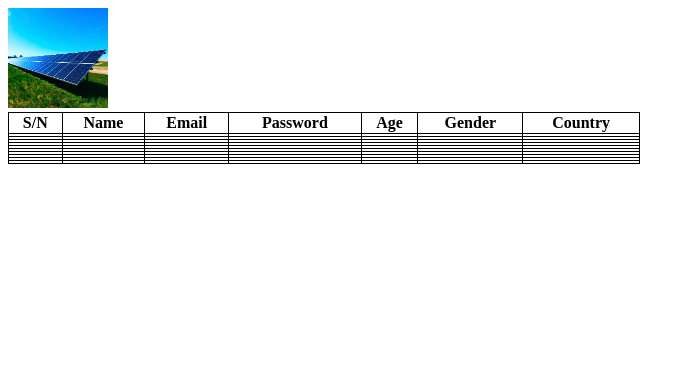
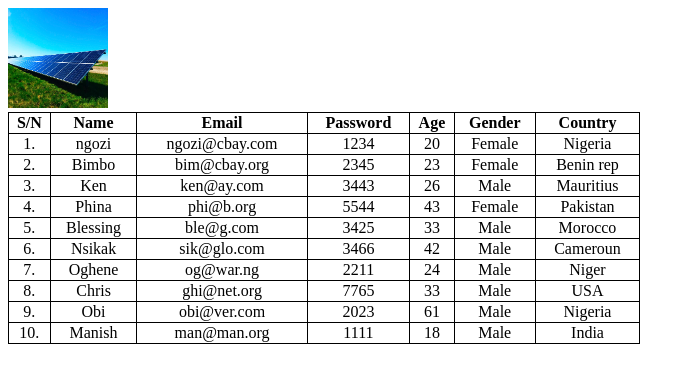
Before and after one commit to joannotaru/Assignment2, a plain HTML site: page index.html in a window 1280 px wide. Shown: the whole page, without its empty margins (0-695 px from the left). Drawn offline with Linux system fonts and the light colour scheme.

Commit message:
assignment2

```diff
--- a/index.html
+++ b/index.html
@@ -38,103 +38,103 @@
     </tr>
 
     <tr>
-        <td></td>
-        <td></td>
-        <td></td>
-        <td></td>
-        <td></td>
-        <td></td>
-        <td></td>
+        <td>1.</td>
+        <td>ngozi</td>
+        <td>ngozi@cbay.com</td>
+        <td>1234</td>
+        <td>20</td>
+        <td>Female</td>
+        <td>Nigeria</td>
 
     </tr>
     <tr>
-        <td></td>
-        <td></td>
-        <td></td>
-        <td></td>
-        <td></td>
-        <td></td>
-        <td></td>
+        <td>2.</td>
+        <td>Bimbo</td>
+        <td>bim@cbay.org</td>
+        <td>2345</td>
+        <td>23</td>
+        <td>Female</td>
+        <td>Benin rep</td>
 
     </tr>
     <tr>
-        <td></td>
-        <td></td>
-        <td></td>
-        <td></td>
-        <td></td>
-        <td></td>
-        <td></td>
+        <td>3.</td>
+        <td>Ken</td>
+        <td>ken@ay.com</td>
+        <td>3443</td>
+        <td>26</td>
+        <td>Male</td>
+        <td>Mauritius</td>
 
     </tr>
     <tr>
-        <td></td>
-        <td></td>
-        <td></td>
-        <td></td>
-        <td></td>
-        <td></td>
-        <td></td>
+        <td>4.</td>
+        <td>Phina</td>
+        <td>phi@b.org</td>
+        <td>5544</td>
+        <td>43</td>
+        <td>Female</td>
+        <td>Pakistan</td>
 
     </tr>
     <tr>
-        <td></td>
-        <td></td>
-        <td></td>
-        <td></td>
-        <td></td>
-        <td></td>
-        <td></td>
+        <td>5.</td>
+        <td>Blessing</td>
+        <td>ble@g.com</td>
+        <td>3425</td>
+        <td>33</td>
+        <td>Male</td>
+        <td>Morocco</td>
 
     </tr>
     <tr>
-        <td></td>
-        <td></td>
-        <td></td>
-        <td></td>
-        <td></td>
-        <td></td>
-        <td></td>
+        <td>6.</td>
+        <td>Nsikak</td>
+        <td>sik@glo.com</td>
+        <td>3466</td>
+        <td>42</td>
+        <td>Male</td>
+        <td>Cameroun</td>
 
     </tr>
     <tr>
-        <td></td>
-        <td></td>
-        <td></td>
-        <td></td>
-        <td></td>
-        <td></td>
-        <td></td>
+        <td>7.</td>
+        <td>Oghene</td>
+        <td>og@war.ng</td>
+        <td>2211</td>
+        <td>24</td>
+        <td>Male</td>
+        <td>Niger</td>
 
     </tr>
     <tr>
-        <td></td>
-        <td></td>
-        <td></td>
-        <td></td>
-        <td></td>
-        <td></td>
-        <td></td>
+        <td>8.</td>
+        <td>Chris</td>
+        <td>ghi@net.org</td>
+        <td>7765</td>
+        <td>33</td>
+        <td>Male</td>
+        <td>USA</td>
 
     </tr>
     <tr>
-        <td></td>
-        <td></td>
-        <td></td>
-        <td></td>
-        <td></td>
-        <td></td>
-        <td></td>
+        <td>9.</td>
+        <td>Obi</td>
+        <td>obi@ver.com</td>
+        <td>2023</td>
+        <td>61</td>
+        <td>Male</td>
+        <td>Nigeria</td>
 
     </tr>
     <tr>
-        <td></td>
-        <td></td>
-        <td></td>
-        <td></td>
-        <td></td>
-        <td></td>
-        <td></td>
+        <td>10.</td>
+        <td>Manish</td>
+        <td>man@man.org</td>
+        <td>1111</td>
+        <td>18</td>
+        <td>Male</td>
+        <td>India</td>
 
     </tr>
 </table>
```
